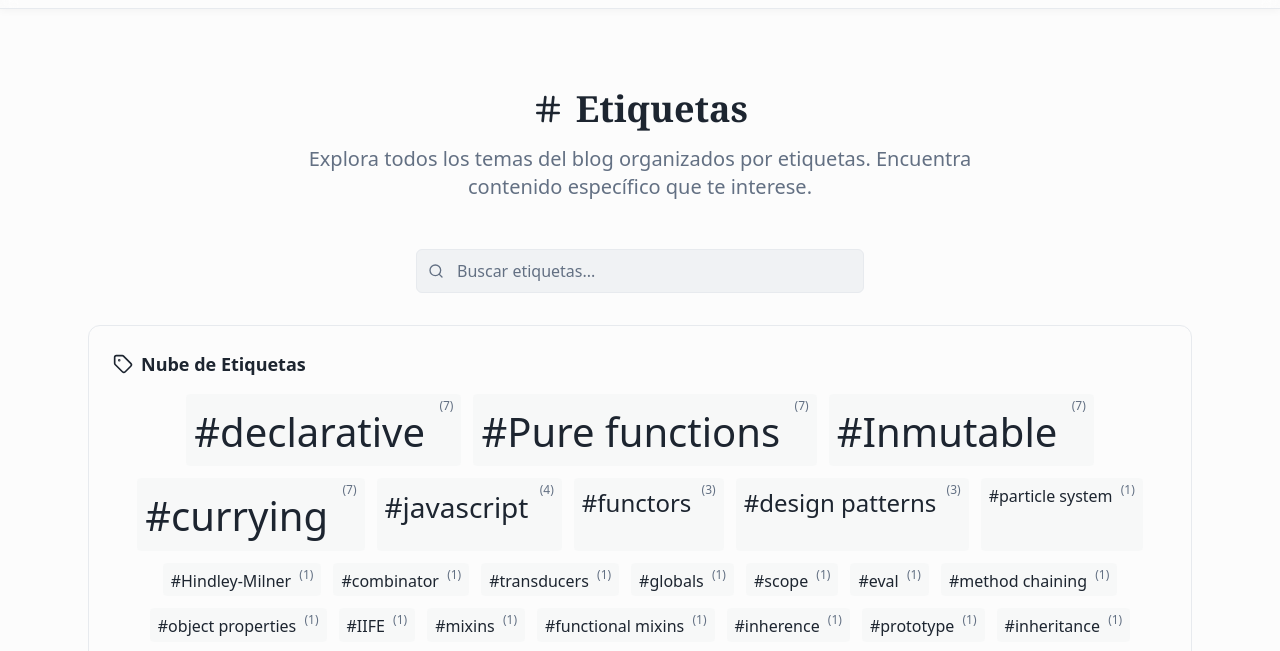
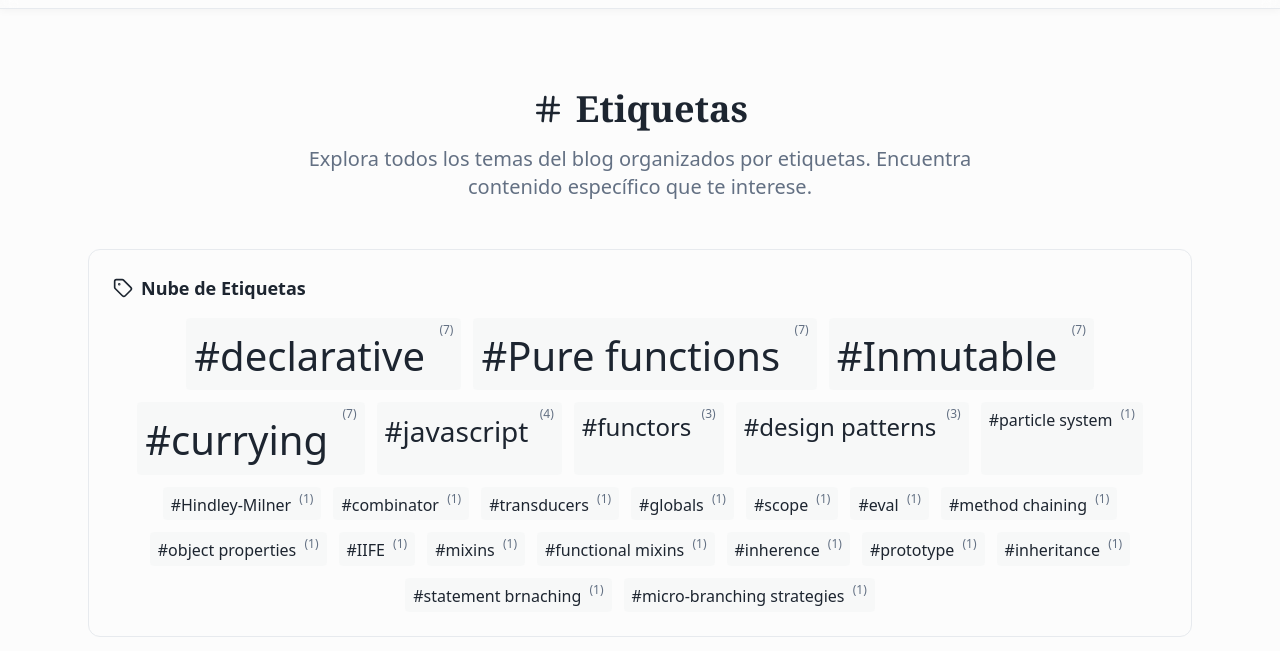
Before and after one commit to area73/erades.com, an Astro site: page /tags in a window 1280 px wide. Shown: the part 100-751 px from the top of the page. Built offline with nearby package versions, Linux system fonts and the light colour scheme; Astro itself is replaced by a stand-in of ours.

Commit message:
Remove search input from tags page for a cleaner layout and improved focus on tag cloud display.

```diff
--- a/src/pages/tags.astro
+++ b/src/pages/tags.astro
@@ -68,21 +68,7 @@ const recentTags = getRecentTags(postsWithStringDate, 10);
         </p>
       </div>
       <!-- Search -->
-      <div class="max-w-md mx-auto mb-8">
-        <form method="get" class="relative">
-          <Search
-            class="absolute left-3 top-1/2 -translate-y-1/2 h-4 w-4 text-muted-foreground"
-          />
-          <input
-            type="search"
-            name="q"
-            value={query}
-            placeholder="Buscar etiquetas..."
-            class="pl-10 pr-4 h-11 w-full rounded-md border bg-secondary text-base placeholder:text-muted-foreground focus-visible:outline-none focus-visible:ring-2 focus-visible:ring-primary/20 focus-visible:border-primary transition-all duration-200"
-            autocomplete="off"
-          />
-        </form>
-      </div>
+
       <!-- Tag Cloud Card (Full Width) -->
       <div
         class="mb-8 bg-card rounded-xl border border-border shadow-soft p-6 w-full"
```
